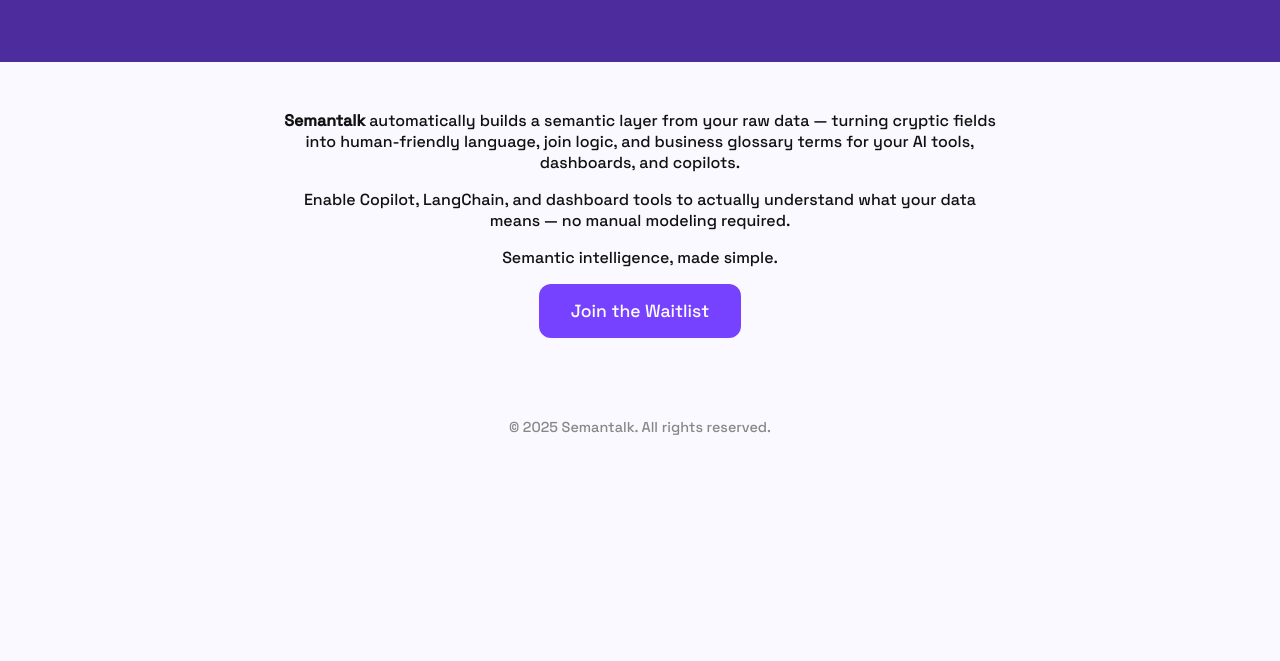
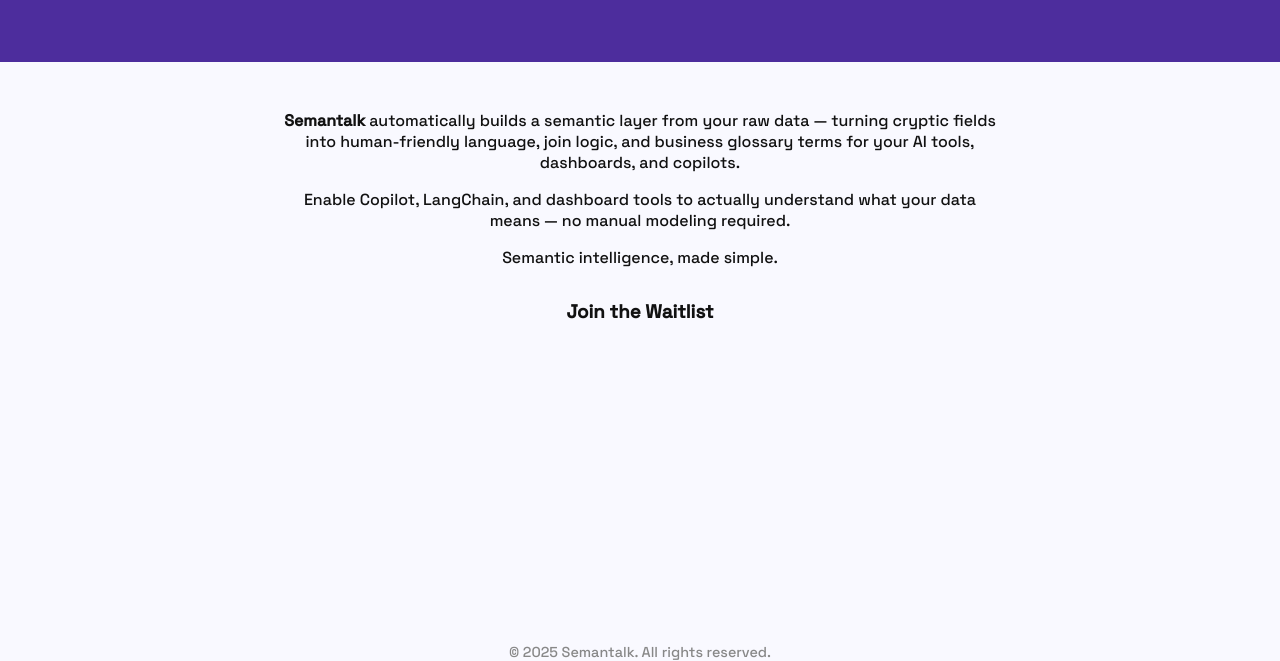
Before and after one commit to GetSemantalk/Semantalk, a plain HTML site: page index.html in a window 1280 px wide. Shown: the part 218-879 px from the top of the page. Before the commit the page ends 800 px from the top, so only its background shows below. Drawn offline with Linux system fonts and the light colour scheme.

Commit message:
Update index.html

```diff
--- a/index.html
+++ b/index.html
@@ -64,7 +64,8 @@
     <p>Enable Copilot, LangChain, and dashboard tools to actually understand what your data means — no manual modeling required.</p>
     <p>Semantic intelligence, made simple.</p>
     <div class="cta">
-      <a href="#" target="_blank">Join the Waitlist</a>
+      <h3>Join the Waitlist</h3>
+      <iframe data-tally-src="https://tally.so/embed/wxyz" loading="lazy" width="100%" height="200" frameborder="0" marginheight="0" marginwidth="0" title="Semantalk Waitlist"></iframe>
     </div>
   </div>
   <footer>
```
